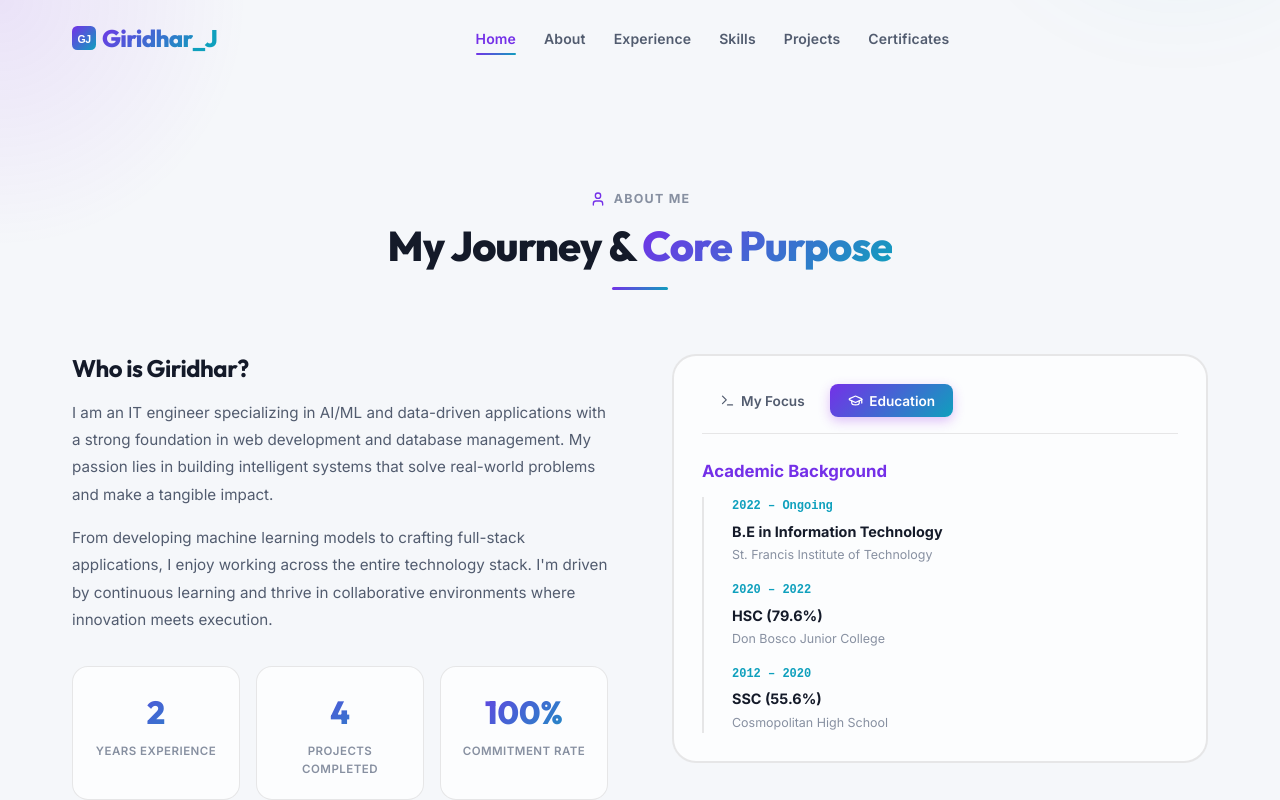
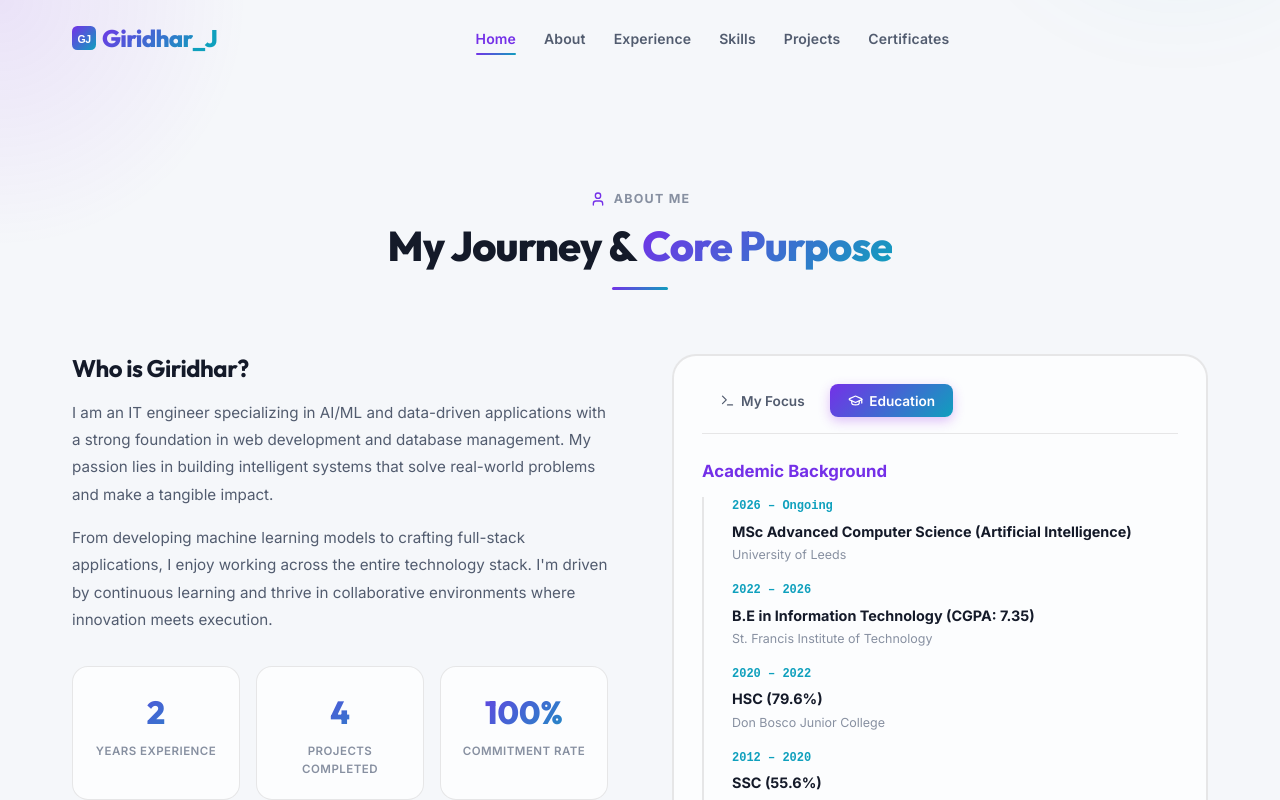
Before and after one commit to Giridhar-J-28/My_Portfolio, a React (Vite) app: page / in a window 1280 px wide. Both pictures are taken after a click on the button "Education". Shown: the part 707-1507 px from the top of the page. Built offline with nearby package versions, Linux system fonts and the light colour scheme.

Commit message:
Update About

```diff
--- a/src/components/About.jsx
+++ b/src/components/About.jsx
@@ -104,8 +104,13 @@ export default function About() {
                     <div className="tab-content-title">Academic Background</div>
                     <div className="timeline-list">
                       <div className="timeline-item">
-                        <div className="timeline-period">2022 – Ongoing</div>
-                        <div className="timeline-degree">B.E in Information Technology</div>
+                        <div className="timeline-period">2026 – Ongoing</div>
+                        <div className="timeline-degree">MSc Advanced Computer Science (Artificial Intelligence)</div>
+                        <div className="timeline-school">University of Leeds</div>
+                      </div>
+                      <div className="timeline-item">
+                        <div className="timeline-period">2022 – 2026</div>
+                        <div className="timeline-degree">B.E in Information Technology (CGPA: 7.35)</div>
                         <div className="timeline-school">St. Francis Institute of Technology</div>
                       </div>
                       <div className="timeline-item">
```
